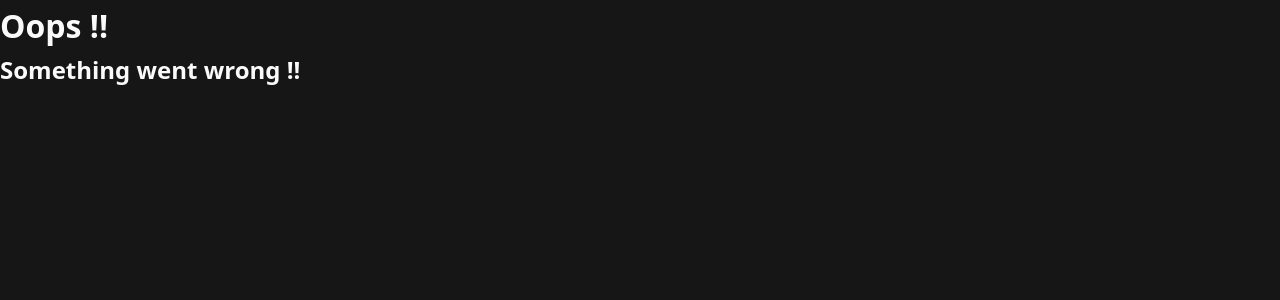
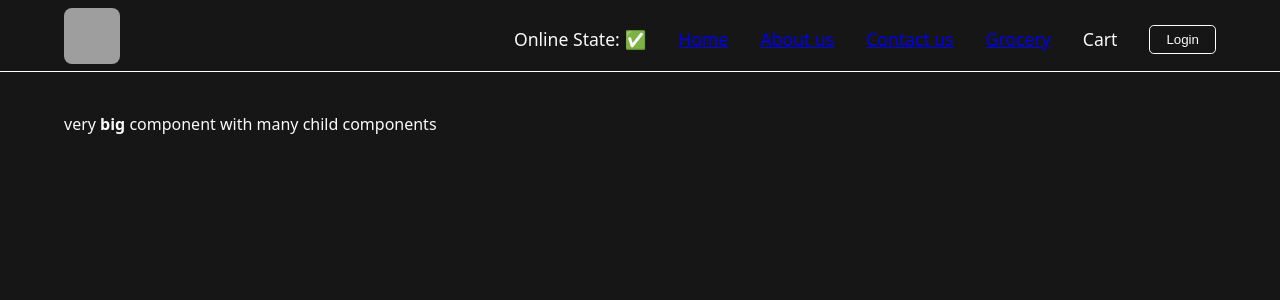
Before and after one commit to axai-kaizoku/namaste-react, a React (Vite) app: page /grocery in a window 1280 px wide. Shown: the top 300 px of the page. Built offline with nearby package versions, Linux system fonts and the light colour scheme; grey boxes are pictures that could not be loaded.

Commit message:
add optimization techniques - lazy loading (dynamic imports) - custom-hooks

```diff
--- a/src/App.js
+++ b/src/App.js
@@ -1,12 +1,14 @@
-import React from "react"
+import React, { lazy, Suspense } from "react"
 import ReactDOM from "react-dom/client"
-import { Header } from "./components/header"
+import { createBrowserRouter, Outlet, RouterProvider } from "react-router"
 import { Body } from "./components/body"
-import About from "./components/about"
 import { Contact } from "./components/contact"
 import { Error } from "./components/error"
-import { createBrowserRouter, Outlet, RouterProvider } from "react-router"
-import ResMenu from "./components/res-menu"
+import { Header } from "./components/header"
+import ResMenu from "./components/restaurant/res-menu"
+
+const About = lazy(() => import("./components/about"))
+const Grocery = lazy(() => import("./components/grocery"))
 
 const AppLayout = () => {
   return (
@@ -30,11 +32,23 @@ const router = createBrowserRouter([
       },
       {
         path: "/about",
-        element: <About />,
+        element: (
+          <Suspense fallback={<h1>Loading...</h1>}>
+            <About />
+          </Suspense>
+        ),
       },
       {
         path: "/contact",
         element: <Contact />,
+      },
+      {
+        path: "/grocery",
+        element: (
+          <Suspense fallback={<h1>Loading...</h1>}>
+            <Grocery />
+          </Suspense>
+        ),
       },
       {
         path: "/restaurant/:id",
--- a/src/components/body.jsx
+++ b/src/components/body.jsx
@@ -1,28 +1,43 @@
-import { data } from "../utils/mock-data"
+import { useEffect, useState } from "react"
+import { useOnlineStatus } from "../hooks/use-online-status"
+import { BASE_ALL_RESTAURANTS_URL } from "../utils/constants"
 import { RestaurantCard } from "./restaurant-card"
-import { useState, useEffect } from "react"
 
 export const Body = () => {
   const [resData, setResData] = useState([])
   const [filtered, setFiltered] = useState([])
   const [searchText, setSearchText] = useState("")
 
+  const onlineState = useOnlineStatus()
+
   // When ever a state variable changes, react re-renders the component
-  console.log("Body rendered")
+  // console.log("Body rendered")
 
   useEffect(() => {
     fetchData()
   }, [])
 
   async function fetchData() {
-    const res = await fetch(
-      "https://www.swiggy.com/dapi/restaurants/list/v5?lat=12.9628669&lng=77.57750899999999&is-seo-homepage-enabled=true&page_type=DESKTOP_WEB_LISTING"
-    )
+    const res = await fetch(BASE_ALL_RESTAURANTS_URL)
 
     const data = await res.json()
 
-    setResData(data.data?.cards[1].card.card.gridElements.infoWithStyle.restaurants)
-    setFiltered(data.data?.cards[1].card.card.gridElements.infoWithStyle.restaurants)
+    let restaurantsData = data.data?.cards[1].card.card.gridElements.infoWithStyle.restaurants
+
+    if (!data.data?.cards[1].card.card.gridElements) {
+      restaurantsData = data.data?.cards[2].card.card.gridElements.infoWithStyle.restaurants
+    }
+
+    setResData(restaurantsData)
+    setFiltered(restaurantsData)
+  }
+
+  if (!onlineState) {
+    return (
+      <div>
+        <h1 className="text-center">Look's like you've gone offline !!</h1>
+      </div>
+    )
   }
 
   return (
--- /dev/null
+++ b/src/components/grocery.jsx
@@ -0,0 +1,9 @@
+const Grocery = () => {
+  return (
+    <div>
+      very <strong>big</strong> component with many child components
+    </div>
+  )
+}
+
+export default Grocery
--- a/src/components/header.jsx
+++ b/src/components/header.jsx
@@ -1,9 +1,13 @@
 import { LOGO_URL } from "../utils/constants"
 import { useState } from "react"
 import { Link } from "react-router"
+import { useOnlineStatus } from "../hooks/use-online-status"
 
 export const Header = () => {
   const [btnNameReact, setBtnNameReact] = useState("Login")
+
+  const onlineState = useOnlineStatus()
+
   return (
     <div className="header">
       <div className="logo-container">
@@ -13,6 +17,7 @@ export const Header = () => {
       </div>
       <div className="nav-items">
         <ul>
+          <li>Online State: {onlineState ? "✅" : "❌"}</li>
           <li>
             <Link to="/">Home</Link>
           </li>
@@ -21,6 +26,9 @@ export const Header = () => {
           </li>
           <li>
             <Link to="/contact">Contact us</Link>
+          </li>
+          <li>
+            <Link to="/grocery">Grocery</Link>
           </li>
           <li>Cart</li>
           <button
--- a/src/components/res-menu.jsx
+++ b/src/components/restaurant/res-menu.jsx
@@ -1,24 +1,14 @@
-import { useEffect, useState } from "react"
-import { BASE_IMG_URL, BASE_RESTAURANT_URL, BASE_RESTAURANT_URL_END } from "../utils/constants"
+import { useState } from "react"
 import { useParams } from "react-router"
+import { useRestaurantMenu } from "../../hooks/use-restaurant-menu"
+import { BASE_IMG_URL } from "../../utils/constants"
 
 export default function ResMenu() {
-  const [resInfo, setResInfo] = useState(null)
   const [showImage, setShowImage] = useState(undefined)
   const { id } = useParams()
   // console.log(params)
 
-  useEffect(() => {
-    fetchMenu()
-  }, [])
-
-  async function fetchMenu() {
-    const res = await fetch(BASE_RESTAURANT_URL + id + BASE_RESTAURANT_URL_END)
-
-    const data = await res.json()
-
-    setResInfo(data?.data)
-  }
+  const resInfo = useRestaurantMenu(id)
 
   if (!resInfo)
     return (
--- /dev/null
+++ b/src/hooks/use-online-status.js
@@ -0,0 +1,17 @@
+import { useState, useEffect } from "react"
+
+export const useOnlineStatus = () => {
+  const [onlineState, setOnlineState] = useState(true)
+
+  useEffect(() => {
+    window.addEventListener("offline", () => {
+      setOnlineState(false)
+    })
+
+    window.addEventListener("online", () => {
+      setOnlineState(true)
+    })
+  }, [])
+
+  return onlineState
+}
--- /dev/null
+++ b/src/hooks/use-restaurant-menu.js
@@ -0,0 +1,20 @@
+import { useEffect, useState } from "react"
+import { BASE_RESTAURANT_URL, BASE_RESTAURANT_URL_END } from "../utils/constants"
+
+export const useRestaurantMenu = (id) => {
+  const [resInfo, setResInfo] = useState(null)
+
+  useEffect(() => {
+    fetchMenu()
+  }, [])
+
+  async function fetchMenu() {
+    const res = await fetch(BASE_RESTAURANT_URL + id + BASE_RESTAURANT_URL_END)
+
+    const data = await res.json()
+
+    setResInfo(data?.data)
+  }
+
+  return resInfo
+}
--- a/src/utils/constants.js
+++ b/src/utils/constants.js
@@ -8,3 +8,6 @@ export const BASE_RESTAURANT_URL =
 
 // "https://www.swiggy.com/dapi/menu/pl?page-type=REGULAR_MENU&complete-menu=true&lat=12.9628669&lng=77.57750899999999&restaurantId=10892&catalog_qa=undefined&submitAction=ENTER"
 export const BASE_RESTAURANT_URL_END = "&catalog_qa=undefined&submitAction=ENTER"
+
+export const BASE_ALL_RESTAURANTS_URL =
+  "https://www.swiggy.com/dapi/restaurants/list/v5?lat=12.9628669&lng=77.57750899999999&is-seo-homepage-enabled=true&page_type=DESKTOP_WEB_LISTING"
```
Also changed, not shown: 1 other file (tests, documents, lock files or other folders).
